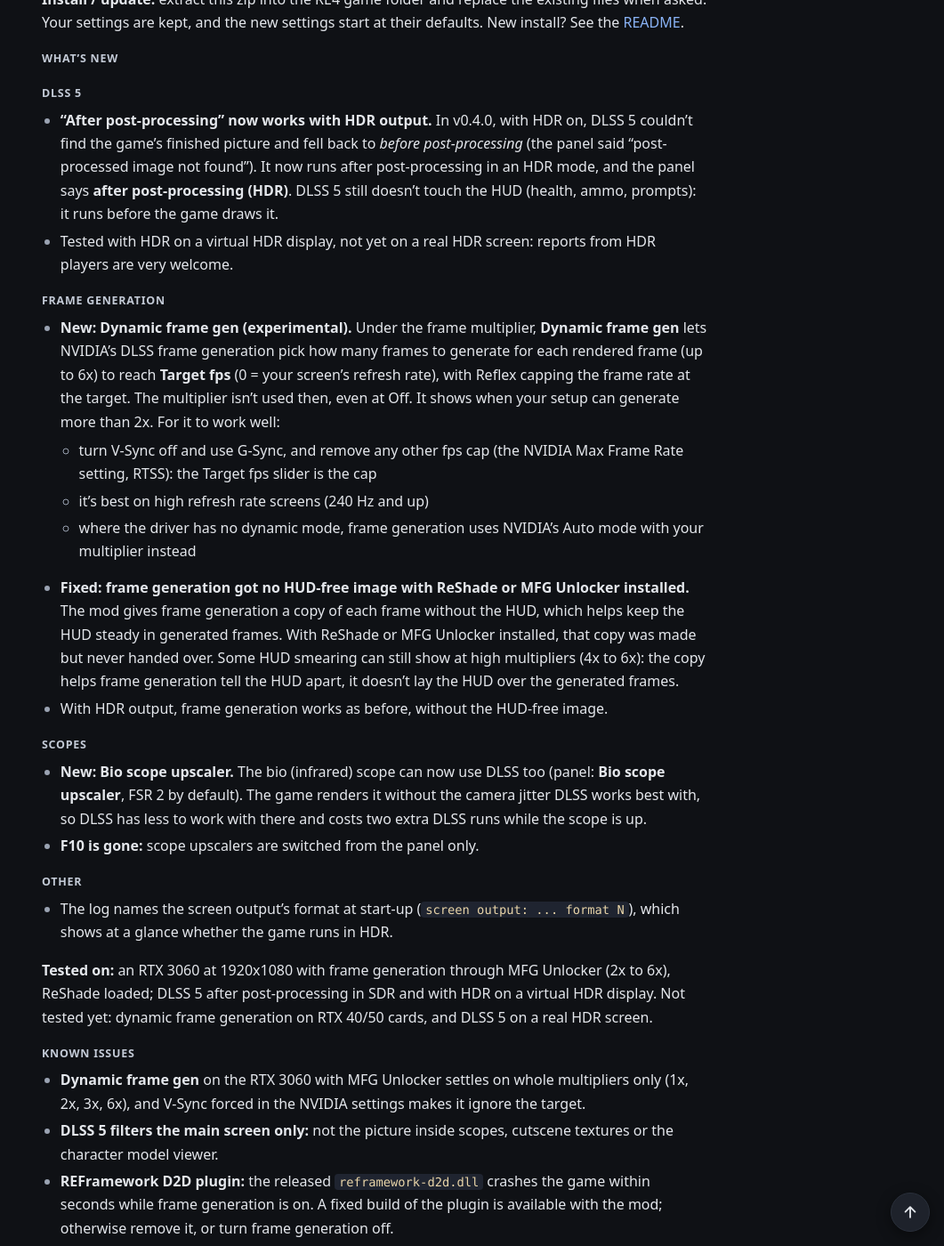
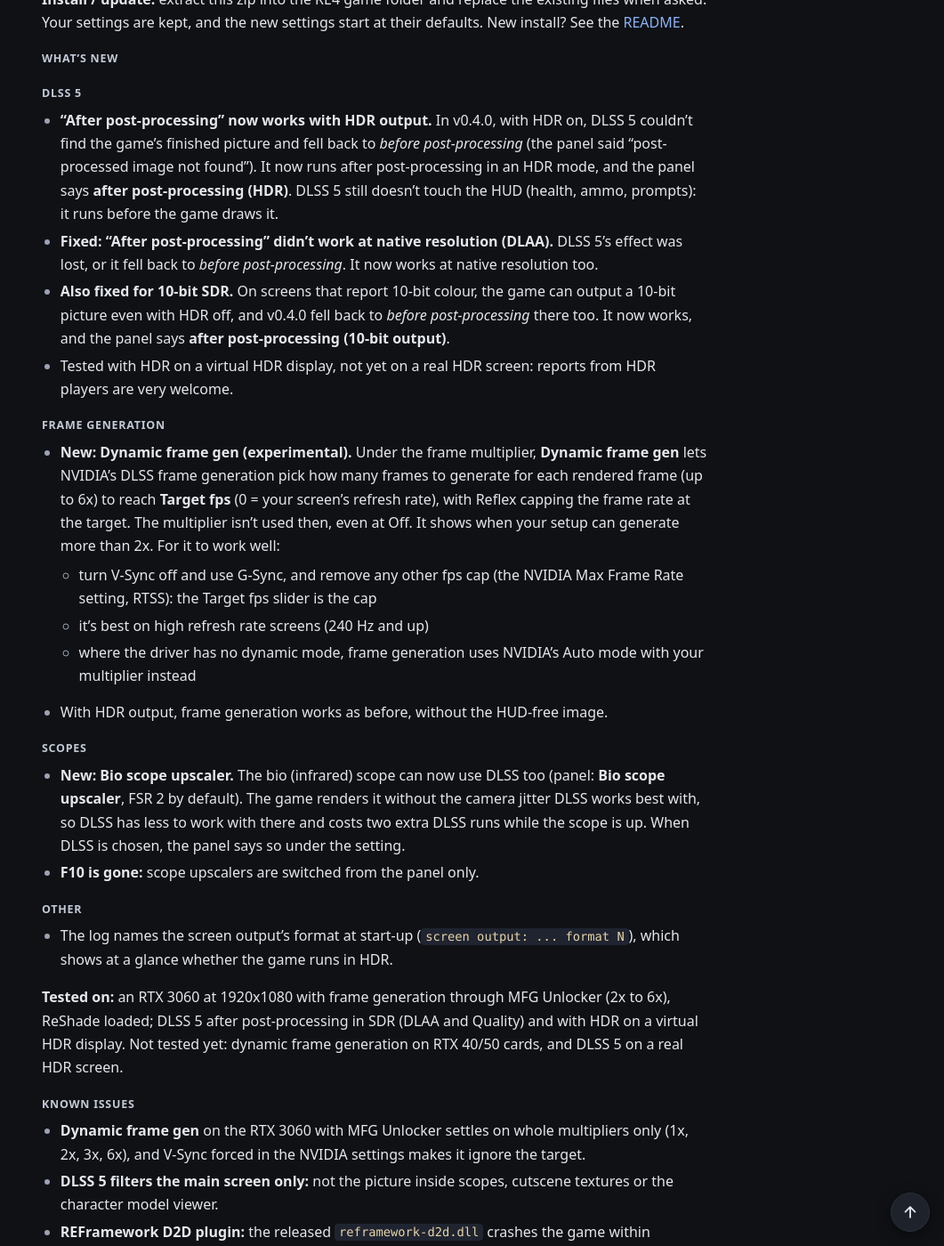
Before and after one commit to nmkha16/re4r-dlss-notes, a Jekyll site: the page built from index.md, in a window 1280 px wide and 1400 px high, scrolled down 562 px. Shown: the whole window at 89% size, without its empty margins (219-1280 px from the left). Built offline with Jekyll 4.4.1, drawn with Linux system fonts in a browser that asks for light colours.

```diff
--- a/index.md
+++ b/index.md
@@ -25,6 +25,8 @@ Newest version first. Versions: [v0.4.1](#v041) · [v0.4.0](#v040) · [v0.3.5](#
 
 ### DLSS 5
 - **"After post-processing" now works with HDR output.** In v0.4.0, with HDR on, DLSS 5 couldn't find the game's finished picture and fell back to *before post-processing* (the panel said "post-processed image not found"). It now runs after post-processing in an HDR mode, and the panel says **after post-processing (HDR)**. DLSS 5 still doesn't touch the HUD (health, ammo, prompts): it runs before the game draws it.
+- **Fixed: "After post-processing" didn't work at native resolution (DLAA).** DLSS 5's effect was lost, or it fell back to *before post-processing*. It now works at native resolution too.
+- **Also fixed for 10-bit SDR.** On screens that report 10-bit colour, the game can output a 10-bit picture even with HDR off, and v0.4.0 fell back to *before post-processing* there too. It now works, and the panel says **after post-processing (10-bit output)**.
 - Tested with HDR on a virtual HDR display, not yet on a real HDR screen: reports from HDR players are very welcome.
 
 ### Frame generation
@@ -32,17 +34,16 @@ Newest version first. Versions: [v0.4.1](#v041) · [v0.4.0](#v040) · [v0.3.5](#
   - turn V-Sync off and use G-Sync, and remove any other fps cap (the NVIDIA Max Frame Rate setting, RTSS): the Target fps slider is the cap
   - it's best on high refresh rate screens (240 Hz and up)
   - where the driver has no dynamic mode, frame generation uses NVIDIA's Auto mode with your multiplier instead
-- **Fixed: frame generation got no HUD-free image with ReShade or MFG Unlocker installed.** The mod gives frame generation a copy of each frame without the HUD, which helps keep the HUD steady in generated frames. With ReShade or MFG Unlocker installed, that copy was made but never handed over. Some HUD smearing can still show at high multipliers (4x to 6x): the copy helps frame generation tell the HUD apart, it doesn't lay the HUD over the generated frames.
 - With HDR output, frame generation works as before, without the HUD-free image.
 
 ### Scopes
-- **New: Bio scope upscaler.** The bio (infrared) scope can now use DLSS too (panel: **Bio scope upscaler**, FSR 2 by default). The game renders it without the camera jitter DLSS works best with, so DLSS has less to work with there and costs two extra DLSS runs while the scope is up.
+- **New: Bio scope upscaler.** The bio (infrared) scope can now use DLSS too (panel: **Bio scope upscaler**, FSR 2 by default). The game renders it without the camera jitter DLSS works best with, so DLSS has less to work with there and costs two extra DLSS runs while the scope is up. When DLSS is chosen, the panel says so under the setting.
 - **F10 is gone:** scope upscalers are switched from the panel only.
 
 ### Other
 - The log names the screen output's format at start-up (`screen output: ... format N`), which shows at a glance whether the game runs in HDR.
 
-**Tested on:** an RTX 3060 at 1920x1080 with frame generation through MFG Unlocker (2x to 6x), ReShade loaded; DLSS 5 after post-processing in SDR and with HDR on a virtual HDR display. Not tested yet: dynamic frame generation on RTX 40/50 cards, and DLSS 5 on a real HDR screen.
+**Tested on:** an RTX 3060 at 1920x1080 with frame generation through MFG Unlocker (2x to 6x), ReShade loaded; DLSS 5 after post-processing in SDR (DLAA and Quality) and with HDR on a virtual HDR display. Not tested yet: dynamic frame generation on RTX 40/50 cards, and DLSS 5 on a real HDR screen.
 
 ### Known issues
 - **Dynamic frame gen** on the RTX 3060 with MFG Unlocker settles on whole multipliers only (1x, 2x, 3x, 6x), and V-Sync forced in the NVIDIA settings makes it ignore the target.
```
